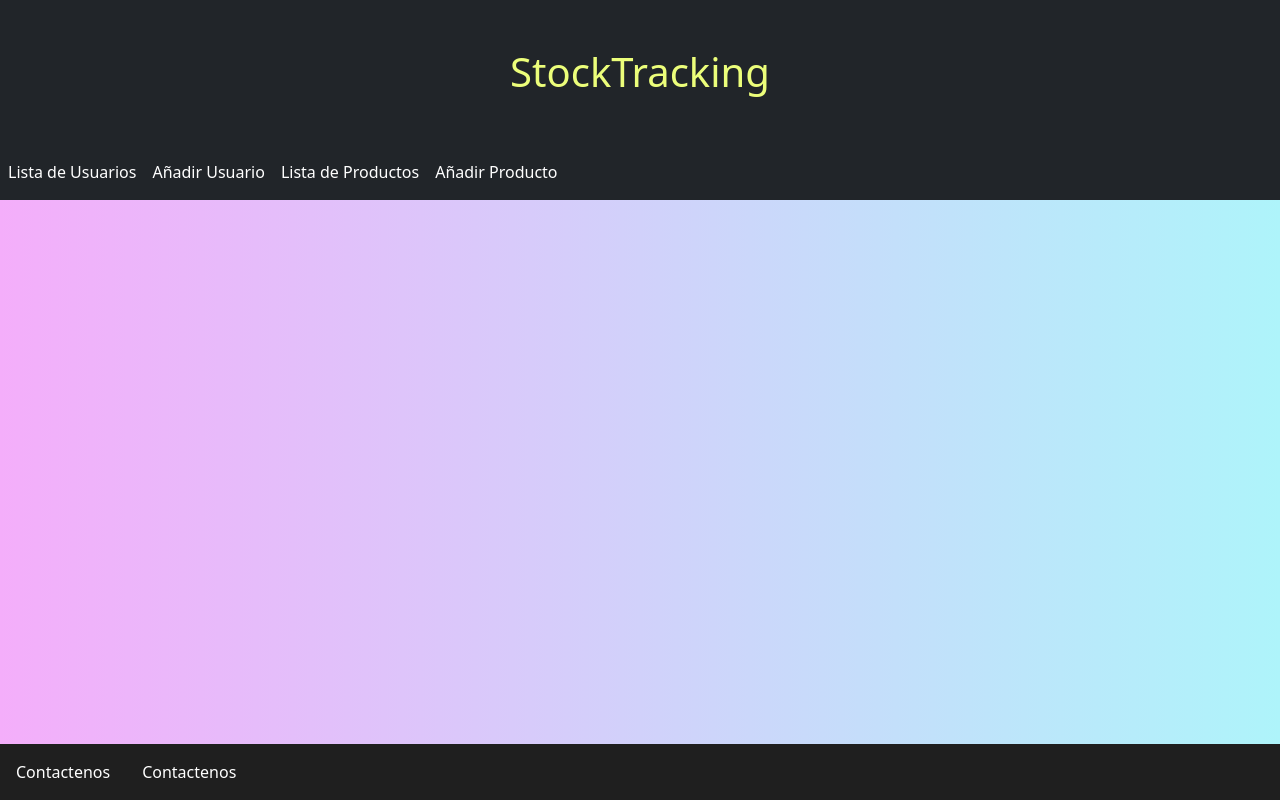
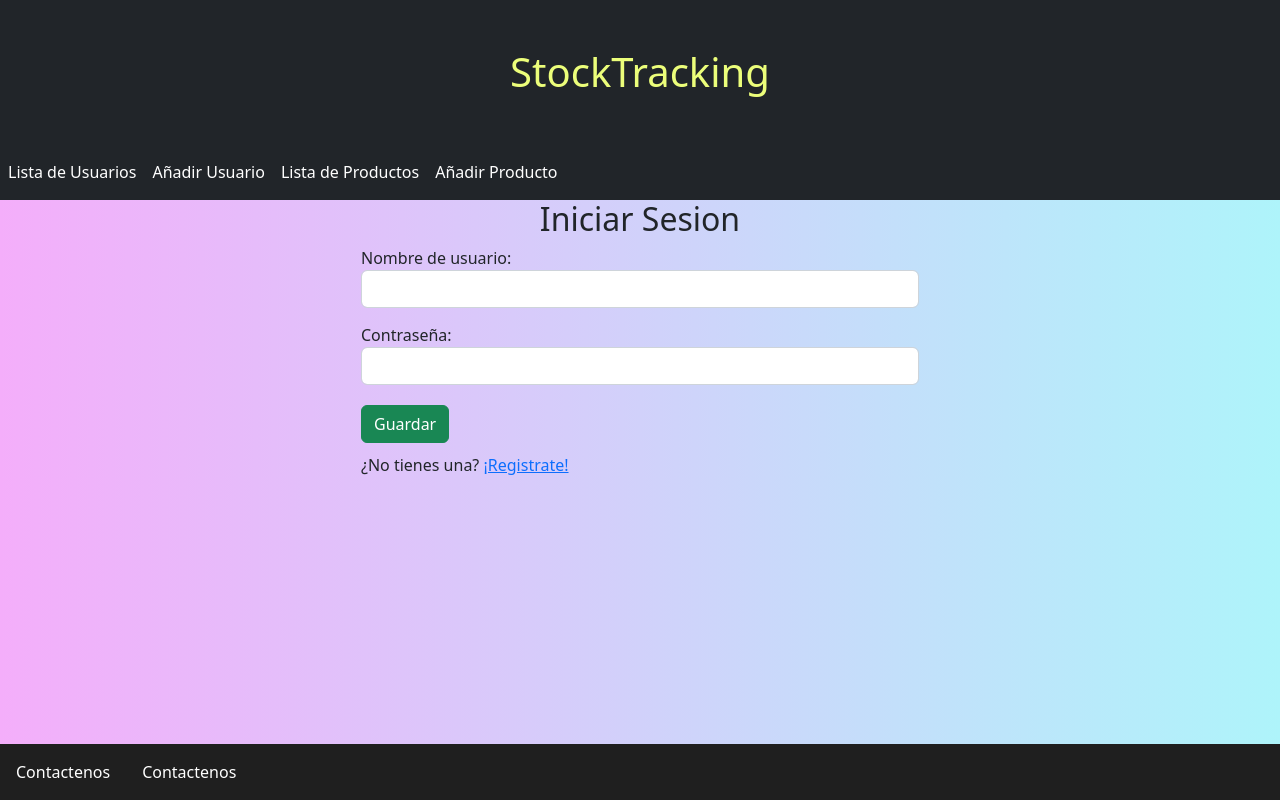
Before and after one commit to WaldoCuevas/WorkSpace, an Angular app in the folder Frontend/stockTracking/: page / in a window 1280 px wide. Built offline with nearby package versions, Linux system fonts and the light colour scheme.

Commit message:
Componente agregado: Iniciar sesion

```diff
--- /dev/null
+++ b/Frontend/stockTracking/src/app/Component/Usuario/iniciar-sesion/iniciar-sesion/iniciar-sesion.component.html
@@ -0,0 +1,16 @@
+<h2 class="text-center">Iniciar Sesion</h2>
+<div class="col-md-6 offset-md-3">
+  <form (ngSubmit)="onSubmit()">
+      <div class="form-group">
+          <label>Nombre de usuario: </label>
+          <input type="text" class="form-control" id="nombre" [(ngModel)] = "usuario.nombre" name="nombre">
+          <label style="margin-top: 15px;">Contraseña: </label>
+          <input type="text" class="form-control" id="apellido" [(ngModel)] = "usuario.apellido" name="apellido">
+      </div>
+      <div>
+        <button class="btn btn-success" style="margin: 20px 20px 10px 0px;" >Guardar</button>
+        <section>¿No tienes una? <a href="registrar-usuario" >¡Registrate!</a></section>
+      </div>
+
+  </form>
+</div>
--- /dev/null
+++ b/Frontend/stockTracking/src/app/Component/Usuario/iniciar-sesion/iniciar-sesion/iniciar-sesion.component.ts
@@ -0,0 +1,21 @@
+import { Component, OnInit } from '@angular/core';
+
+import { Usuario } from 'src/app/Models/Usuario/usuario';
+
+@Component({
+  selector: 'app-iniciar-sesion',
+  templateUrl: './iniciar-sesion.component.html',
+  styleUrls: ['./iniciar-sesion.component.css']
+})
+export class IniciarSesionComponent implements OnInit {
+
+  usuario: Usuario = new Usuario();
+
+  constructor() { }
+
+  ngOnInit(): void {
+  }
+
+  onSubmit(){};
+
+}
--- a/Frontend/stockTracking/src/app/app.module.ts
+++ b/Frontend/stockTracking/src/app/app.module.ts
@@ -14,6 +14,7 @@ import { AppRoutingModule } from './app-routing.module';
 import { AppComponent } from './app.component';
 import { HttpClientModule } from '@angular/common/http';
 import { FormsModule } from '@angular/forms';
+import { IniciarSesionComponent } from './Component/Usuario/iniciar-sesion/iniciar-sesion/iniciar-sesion.component';
 
 @NgModule({
   declarations: [
@@ -22,7 +23,8 @@ import { FormsModule } from '@angular/forms';
     RegistrarUsuarioComponent,
     ListaProductoComponent,
     ModificarProductoComponent,
-    RegistrarProductoComponent
+    RegistrarProductoComponent,
+    IniciarSesionComponent
   ],
   imports: [
     BrowserModule,
```
Also changed, not shown: Frontend/stockTracking/src/app/app-routing.module.ts (+5 -2 lines), Frontend/stockTracking/src/app/Component/Usuario/iniciar-sesion/iniciar-sesion/iniciar-sesion.component.css (added), 1 other file (tests, documents, lock files or other folders).
